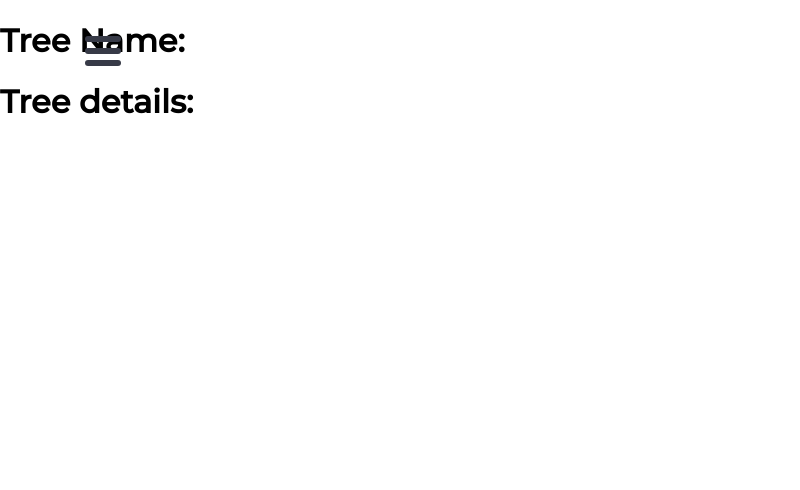
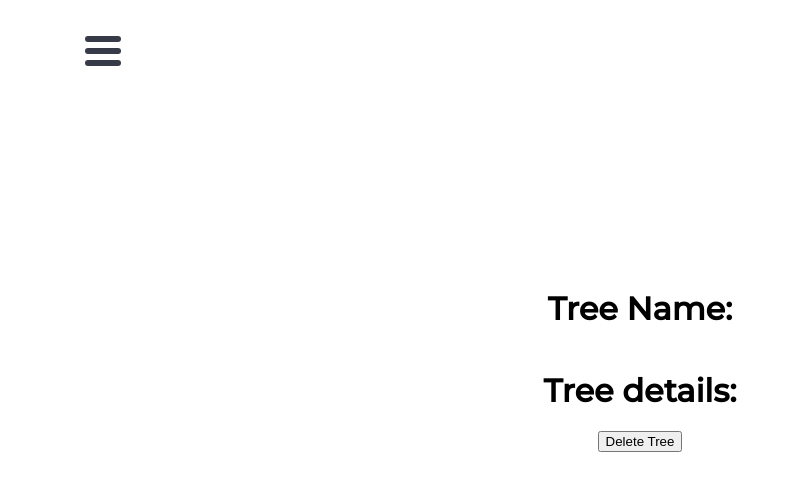
Before and after one commit to johnkismet/Bonsai, a React (Create React App) app in the folder frontend/: page /trees/1 in a window 1280 px wide. Shown: the top 490 px of the page, without its empty margins (0-800 px from the left). Built offline with nearby package versions, Linux system fonts and the light colour scheme; no server answers; a web font is replaced by a local one.

Commit message:
Users can now delete trees from database

```diff
--- /dev/null
+++ b/frontend/src/components/tree/Tree.css
@@ -0,0 +1,13 @@
+.treeInfoContainer {
+	margin: auto;
+	margin-top: 80px;
+	width: 70%;
+	height: 70vh;
+	display: flex;
+	flex-flow: column;
+	justify-content: center;
+	align-items: center;
+}
+.treeInfo {
+	text-align: center;
+}
--- a/frontend/src/components/tree/Tree.js
+++ b/frontend/src/components/tree/Tree.js
@@ -1,20 +1,21 @@
 import React, { useState, useEffect } from "react";
 import Sidebar from "../sidebar/Sidebar";
+import "./Tree.css";
 
 const axios = require("axios").default;
+const id = window.location.pathname.substring(7);
 
 function Tree(props) {
 	const [treeInfo, setTreeInfo] = useState([]);
 
-	let id = window.location.pathname.substring(7);
-
 	useEffect(() => {
+		// TODO: USE REDUX STATE FOR INDIVIDUAL TREE INSTEAD OF ANOTHER FETCH REQUEST
 		axios
 			.get(`http://localhost:4000/trees/${id}`)
 			.then(function (res) {
 				// handle success
 				setTreeInfo(res.data);
-				console.log(treeInfo);
+				// console.log(treeInfo);
 			})
 			.catch(function (error) {
 				// handle error
@@ -28,10 +29,21 @@ function Tree(props) {
 	return (
 		<React.Fragment>
 			<Sidebar pageWrapId={"page-wrap"} outerContainerId={"App"} />
-
-			<h1>Tree Name: {treeInfo.name}</h1>
-			<h1>Tree details: {treeInfo.details}</h1>
+			<div className="treeInfoContainer">
+				<h1 className="treeInfo">Tree Name: {treeInfo.name}</h1>
+				<h1 className="treeInfo">Tree details: {treeInfo.details}</h1>
+				<button onClick={deleteTree}>Delete Tree</button>
+			</div>
 		</React.Fragment>
 	);
 }
+
+function deleteTree() {
+	console.log("Hi");
+	axios.delete(`http://localhost:4000/trees/${id}`);
+
+	setTimeout(() => {
+		window.location = "/";
+	}, 1000);
+}
 export default Tree;
```
Also changed, not shown: frontend/src/components/sidebar/Sidebar.js (+4 -10 lines), 1 other file (tests, documents, lock files or other folders).
